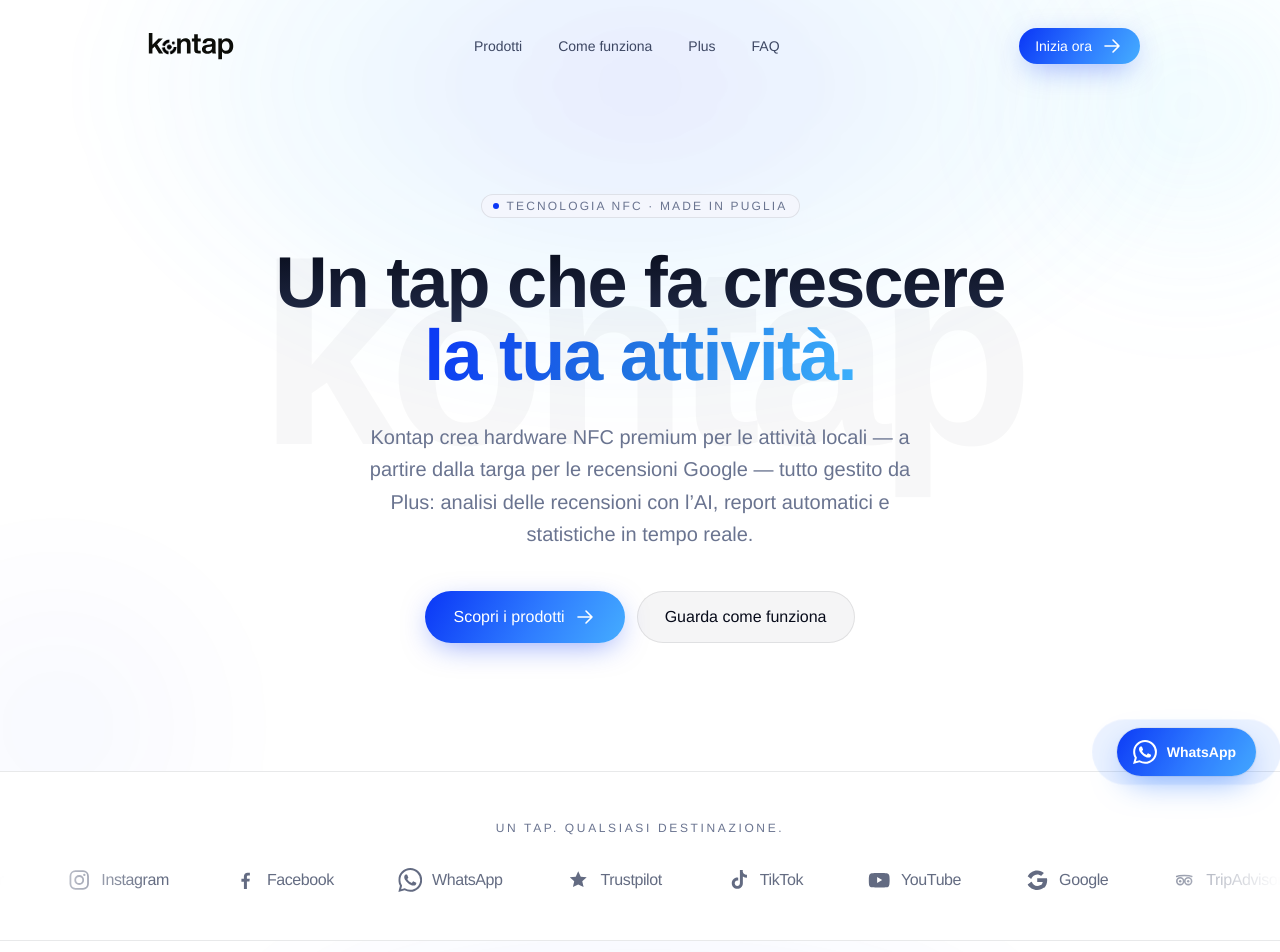
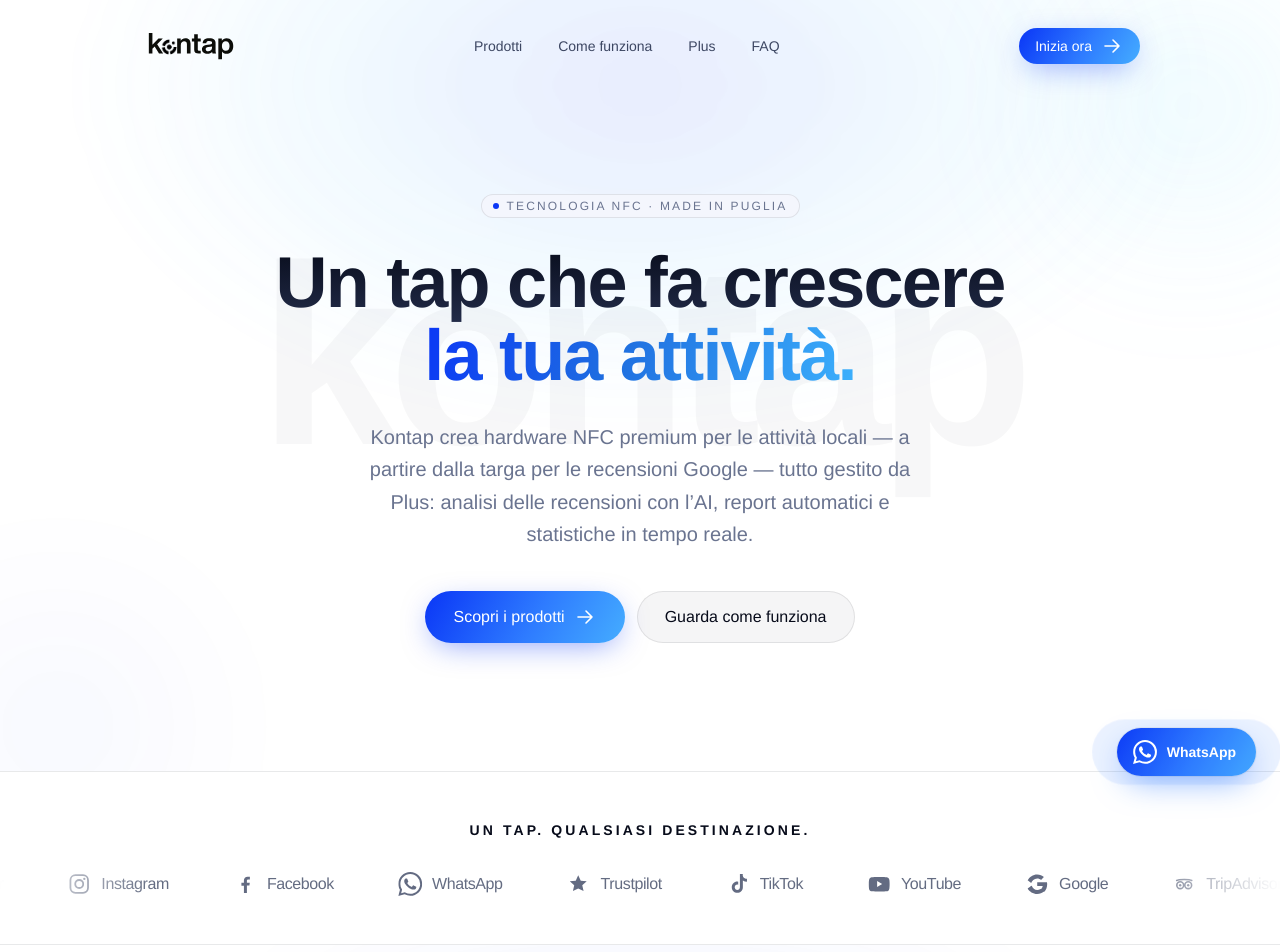
Before and after one commit to marcoktd22/kontap-site, a Next.js app: page / in a window 1280 px wide. Shown: the top 952 px of the page. Built offline with nearby package versions, Linux system fonts and the light colour scheme.

Commit message:
Nastro: scritta "Un tap. Qualsiasi destinazione." in bold
Co-Authored-By: Claude Opus 4.8 <noreply@anthropic.com>
Claude-Session: https://claude.ai/code/session_014UmkiUSYjQgeEavUaUVRrb

```diff
--- a/components/sections/UseCases.tsx
+++ b/components/sections/UseCases.tsx
@@ -13,7 +13,7 @@ export function UseCases() {
       className="relative scroll-mt-24 border-y border-[color:var(--color-line)] py-12"
     >
       <Container>
-        <p className="text-center text-xs font-medium uppercase tracking-[0.22em] text-muted">
+        <p className="text-center text-sm font-bold uppercase tracking-[0.22em] text-ink">
           Un tap. Qualsiasi destinazione.
         </p>
       </Container>
```
